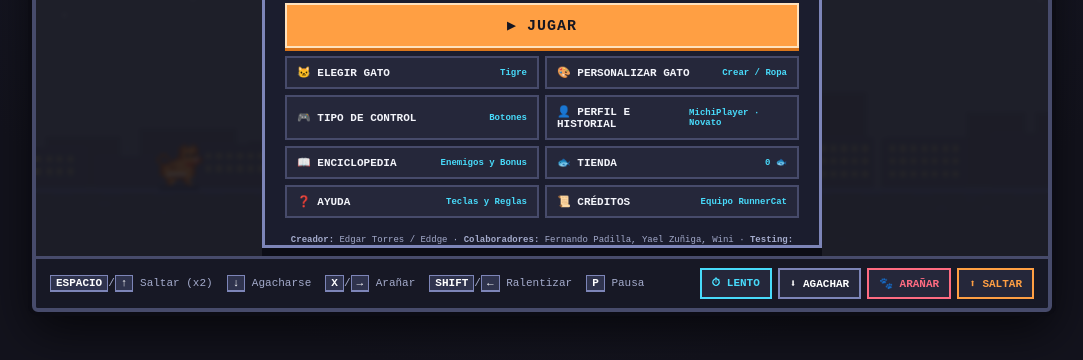
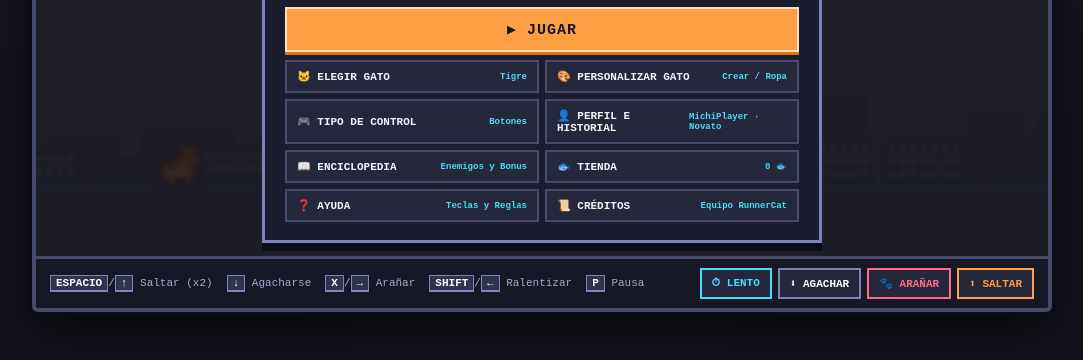
Before and after one commit to Edd20203/RunnerCat, a plain HTML site: page index.html in a window 1280 px wide. Shown: the part 346-706 px from the top of the page, without its empty margins (98-1181 px from the left). Drawn offline with Linux system fonts and the light colour scheme.

Commit message:
Correción textos

```diff
--- a/index.html
+++ b/index.html
@@ -210,10 +210,6 @@
                 <small>Equipo RunnerCat</small>
               </button>
             </div>
-            <p class="title-credits-footer">
-              <strong>Creador:</strong> Edgar Torres / Eddge · <strong>Colaboradores:</strong> Fernando Padilla, Yael
-              Zuñiga, Wini · <strong>Testing:</strong> Fernando Padilla, Yael Zuñiga
-            </p>
           </div>
         </div>
       </section>
--- a/styles.css
+++ b/styles.css
@@ -617,14 +617,6 @@ html, body {
   border-style: dashed;
 }
 
-.title-credits-footer {
-  margin-top: 8px;
-  font-size: 9px;
-  color: var(--text-muted);
-  line-height: 1.35;
-  text-align: center;
-}
-
 .credits-list {
   display: flex;
   flex-direction: column;
```
